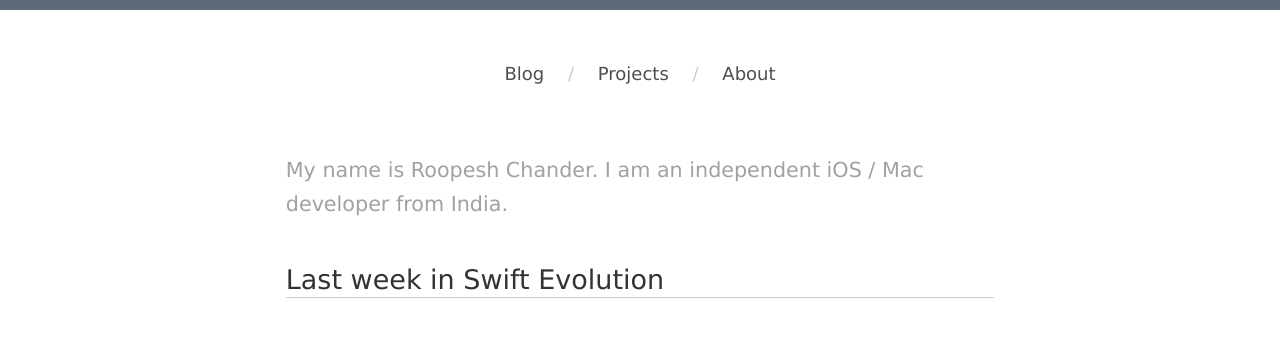
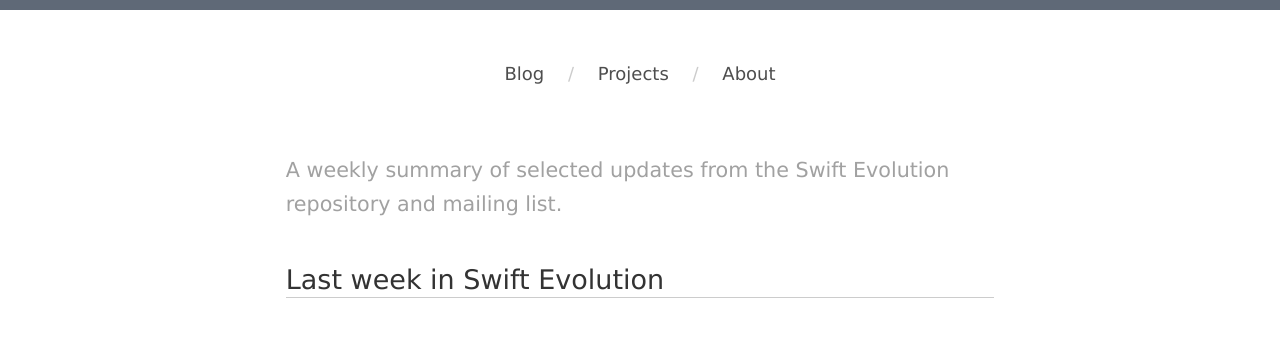
Before and after one commit to roop/roop.github.io, a Jekyll site: the page built from last-week-in-swift-evolution/index.md, in a window 1280 px wide. Shown: the top 351 px of the page. Built offline with Jekyll 4.4.1, drawn with Linux system fonts in a browser that asks for light colours; some web fonts are replaced.

Commit message:
LWISE: Add intro text in index page for Last Week in Swift Evolution

```diff
--- a/last-week-in-swift-evolution/index.md
+++ b/last-week-in-swift-evolution/index.md
@@ -8,7 +8,8 @@
 <div class="post-index-container">
 
   <aside class="roop-intro">
-  <p>{% include roop-intro.html %}</p>
+  <p>A weekly summary of selected updates from the Swift Evolution
+  repository and mailing list.</p>
   </aside>
 
   <header class="post-index-header"><h1>Last week in Swift Evolution</h1></header>
```
